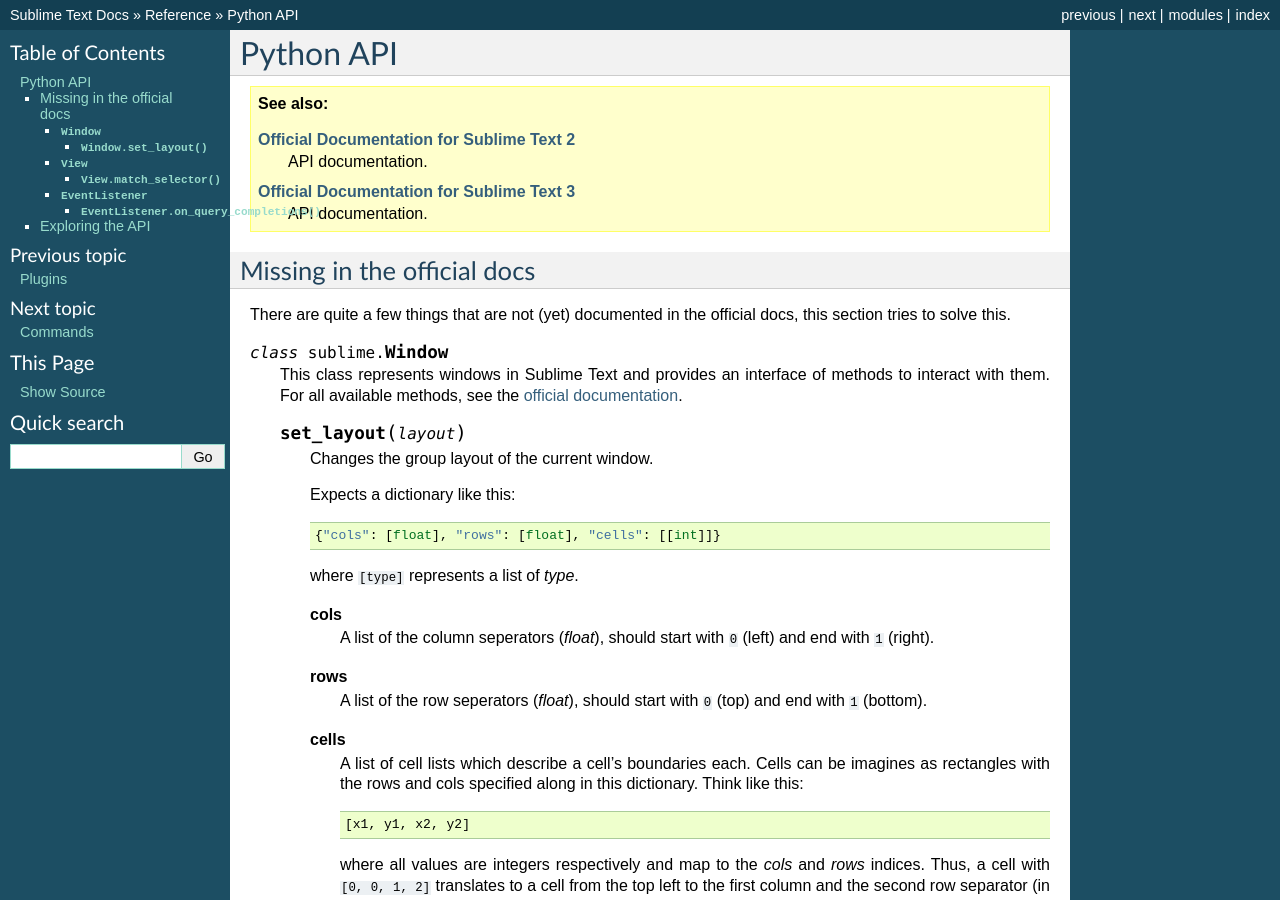
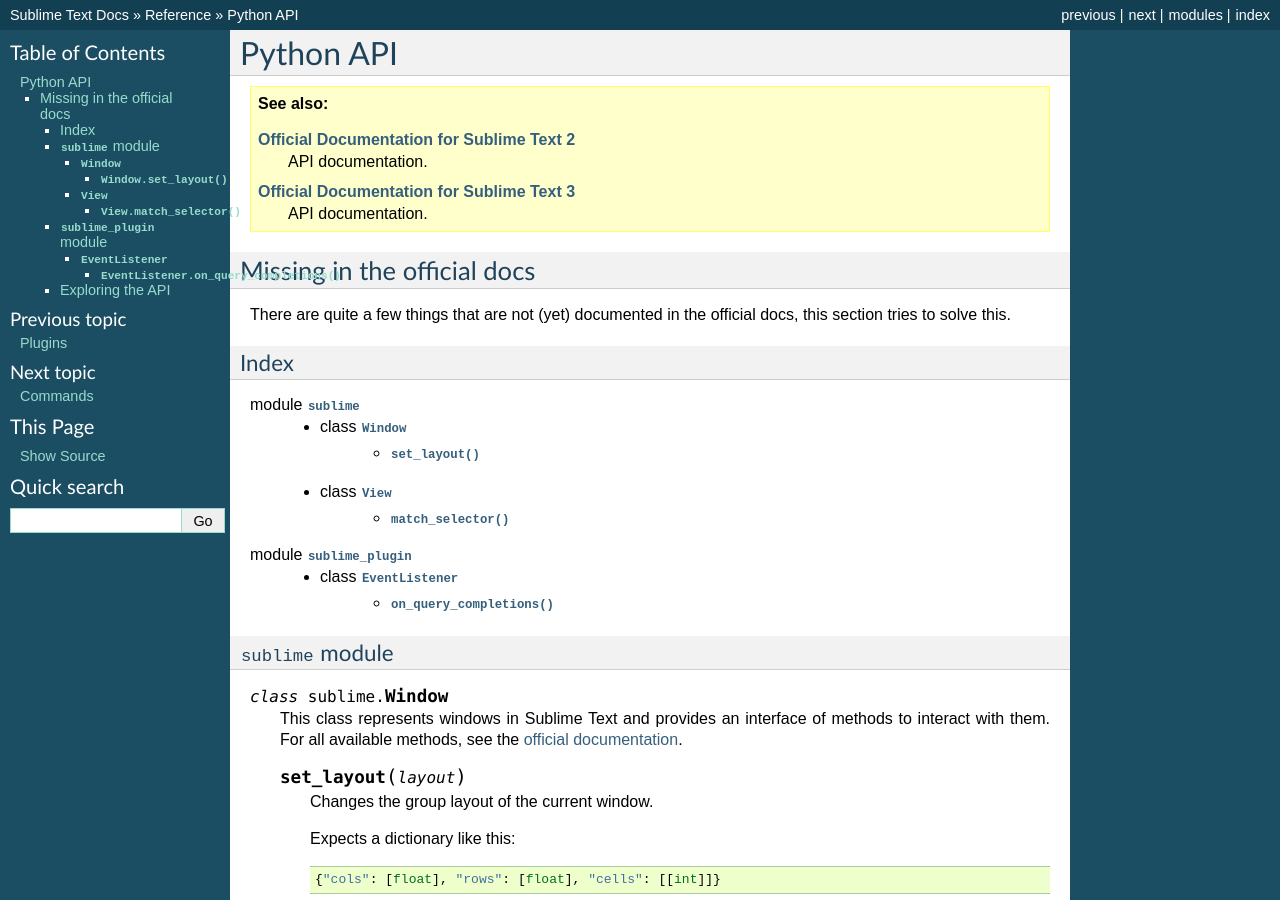
Before and after one commit to guillermooo/sublime-undocs, a Sphinx documentation site: the page built from source/reference/api.rst, in a window 1280 px wide and 900 px high. Built offline with Sphinx 7.4.7, drawn with Linux system fonts in a browser that asks for light colours; some of the changed text lies outside the part shown.

Commit message:
Add a simple index for the API docs
I wanted Sphinx to auto generate this for me but apparently it didn't want to
so I resorted to do stuff manually, by hand. YES, I AM REALLY DISAPPOINT!

```diff
--- a/source/reference/api.rst
+++ b/source/reference/api.rst
@@ -13,10 +13,31 @@
 
 
 Missing in the official docs
-----------------------------
+****************************
 
 There are quite a few things that are not (yet) documented in the official docs,
 this section tries to solve this.
+
+
+Index
+-----
+
+.. XXX It would be very nice if this could've been automatically generated but I
+.. couldn't find a way and nobody was able to help me out. I AM DISAPPOINT! - FF
+
+.. py:currentmodule:: sublime
+
+module :py:mod:`sublime`
+    - class :py:class:`Window`
+        * :py:meth:`~Window.set_layout`
+    - class :py:class:`View`
+        * :py:meth:`~View.match_selector`
+
+.. py:currentmodule:: sublime_plugin
+
+module :py:mod:`sublime_plugin`
+    - class :py:class:`EventListener`
+        * :py:meth:`~EventListener.on_query_completions`
 
 
 .. #############################################################################
@@ -24,6 +45,9 @@
 .. #############################################################################
 
 .. py:module:: sublime
+
+``sublime`` module
+------------------
 
 .. py:class:: Window
 
@@ -125,10 +149,15 @@
 .. # sublime_plugin docs
 .. #############################################################################
 
-
 .. py:module:: sublime_plugin
 
+``sublime_plugin`` module
+-------------------------
+
 .. py:class:: EventListener
+
+    A wrapper class for events. Subclass and define the methods you want to
+    receive events on and you are done, no registering necessary.
 
     .. py:method:: on_query_completions(view, prefix, locations)
 
```
